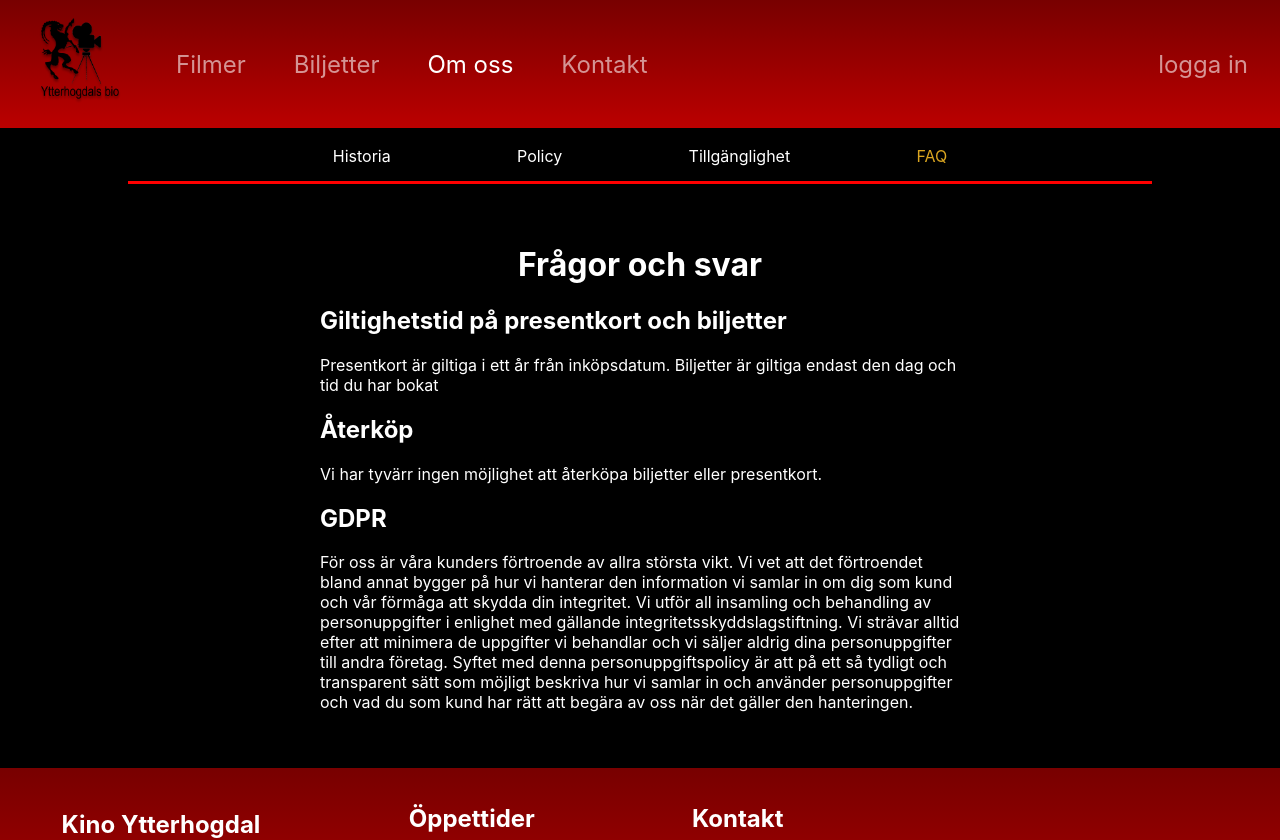
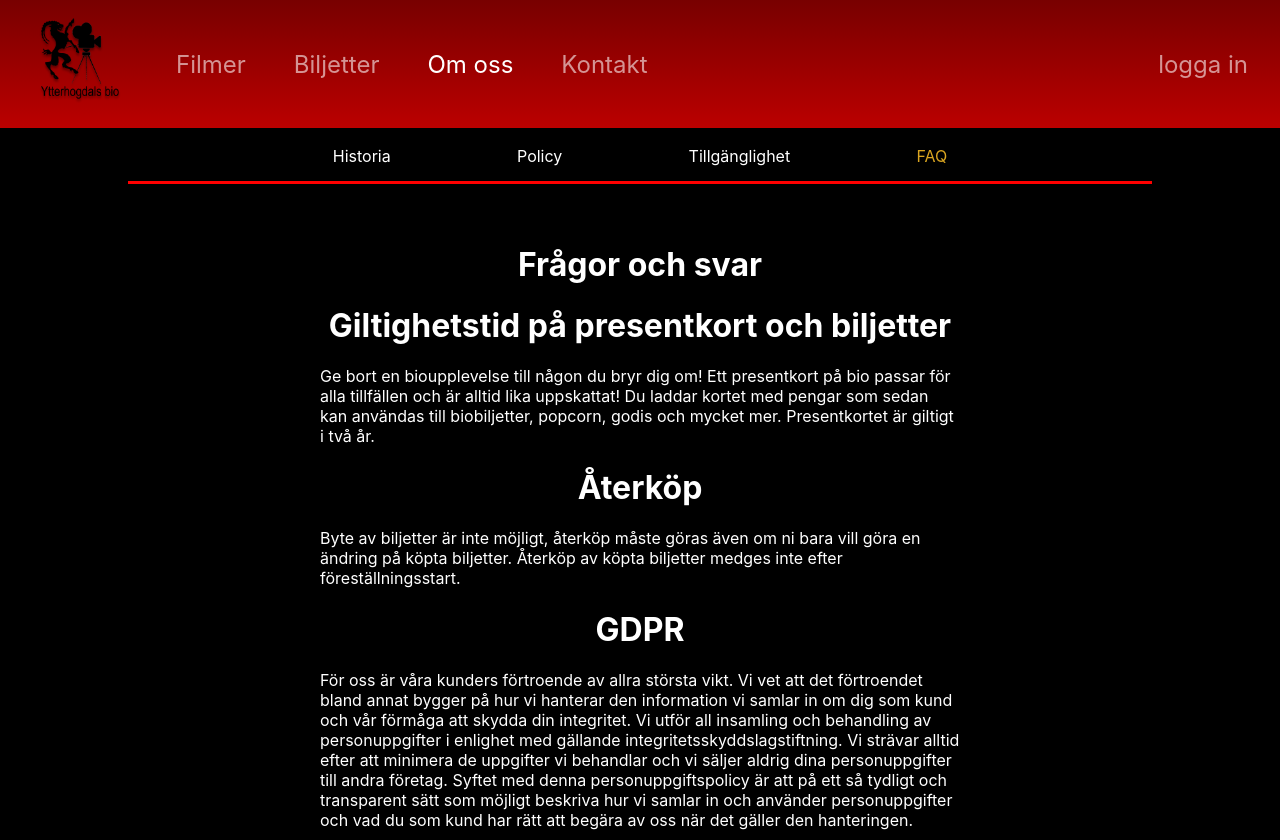
Before and after one commit to Nw84/KinoNextJS, a Next.js app: page /aboutus/faq in a window 1280 px wide. Shown: the top 840 px of the page. Built offline with nearby package versions, Linux system fonts and the light colour scheme.

Commit message:
Small fixes

```diff
--- a/pages/aboutus/faq/index.js
+++ b/pages/aboutus/faq/index.js
@@ -8,11 +8,13 @@ function faq() {
         <div className={classes.aboutUsSpace}>
             <div className={classes.aboutUsItem}>
             <h1>Frågor och svar</h1>
-                <h2>Giltighetstid på presentkort och biljetter</h2>
-                <p>Presentkort är giltiga i ett år från inköpsdatum. Biljetter är giltiga endast den dag och tid du har bokat</p>
-                <h2>Återköp</h2>
-                <p>Vi har tyvärr ingen möjlighet att återköpa biljetter eller presentkort.</p>
-                <h2>GDPR</h2>
+            <h1>Giltighetstid på presentkort och biljetter</h1>
+            <p>Ge bort en bioupplevelse till någon du bryr dig om! Ett presentkort på bio passar för alla tillfällen och är alltid lika uppskattat!
+            Du laddar kortet med pengar som sedan kan användas till biobiljetter, popcorn, godis och mycket mer. Presentkortet är giltigt i två år.</p>
+            <h1>Återköp</h1>
+            <p>Byte av biljetter är inte möjligt, återköp måste göras även om ni bara vill göra en ändring på köpta biljetter.
+            Återköp av köpta biljetter medges inte efter föreställningsstart.</p>
+            <h1>GDPR</h1>
             <p>För oss är våra kunders förtroende av allra största vikt. Vi vet att det förtroendet bland annat bygger på hur vi hanterar
                 den information vi samlar in om dig som kund och vår förmåga att skydda din integritet. Vi utför all insamling och behandling av personuppgifter i enlighet med gällande
                 integritetsskyddslagstiftning. Vi strävar alltid efter att minimera de uppgifter vi behandlar och vi säljer aldrig dina personuppgifter till andra företag.
--- a/styles/AboutUs.module.css
+++ b/styles/AboutUs.module.css
@@ -31,19 +31,3 @@
     margin: 0;
     width: 600px;
 }
-
-.safetySpace {
-    color: white;
-    box-sizing: inherit;
-    padding: 40px 0px 40px 0px;
-    display: flex;
-    flex-direction: column;
-    align-items: center;
-    justify-content: center;
-}
-
-.safetyItem {
-    margin: auto;
-    max-width: 50vw;
-
-}
```
Also changed, not shown: pages/contact/faq/index.js (+6 -4 lines), pages/contact/safety/index.js (+6 -5 lines). Lines whose indentation alone changed are shown as unchanged.
